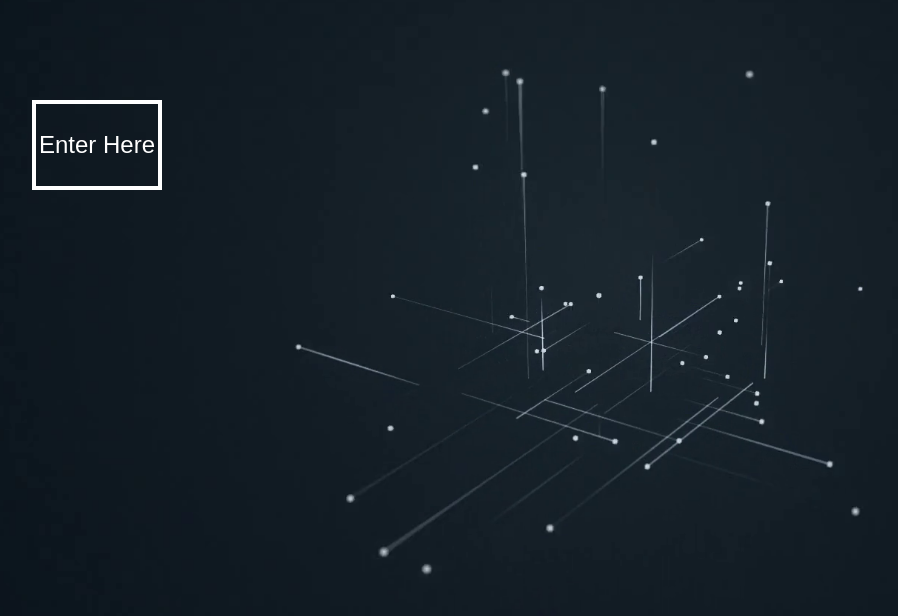
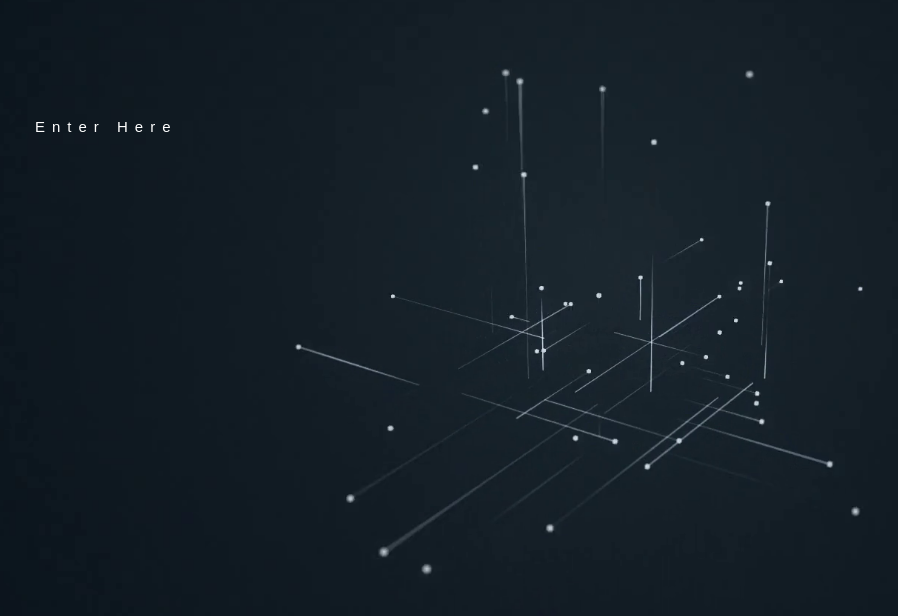
Before and after one commit to bkim121/bkim121.github.io, a plain HTML site: page index.html in a window 1280 px wide. Shown: the part 140-756 px from the top of the page, without its empty margins (32-930 px from the left). Drawn offline with Linux system fonts and the light colour scheme.

Commit message:
remove border

```diff
--- a/css/style.css
+++ b/css/style.css
@@ -27,10 +27,9 @@ a {
   text-align: center;
   text-decoration: none;
   display: inline-block;
-  border-style: solid;
-  border-width: 4px;
+  letter-spacing: 7px;
   font-family: Arial, Helvetica, sans-serif;
-  font-size: 24px;
+  font-size: 15px;
 }
 
 a:hover {
```
